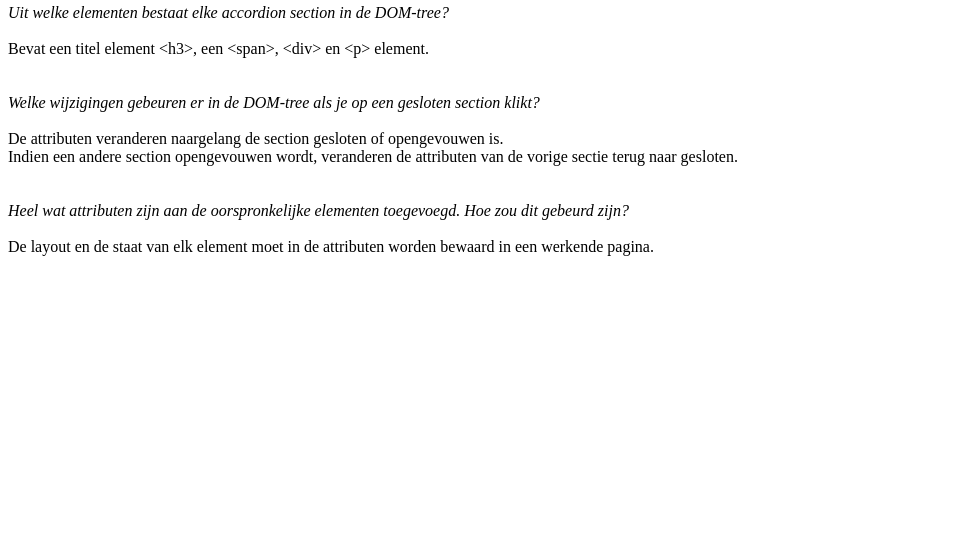
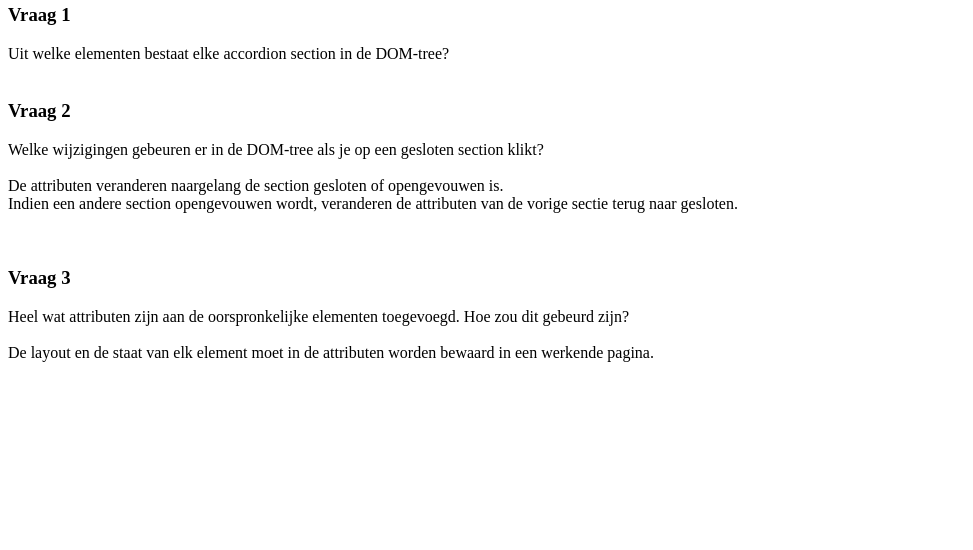
Before and after one commit to HanneGotelaere/webdevelopment, a plain HTML site: page labo_3/opdrachten_1_2_3.html in a window 1280 px wide. Shown: the part 250-800 px from the top of the page, without its empty margins (0-973 px from the left). Drawn offline with Linux system fonts and the light colour scheme.

Commit message:
initial commit

```diff
--- a/labo_3/opdrachten_1_2_3.html
+++ b/labo_3/opdrachten_1_2_3.html
@@ -20,7 +20,7 @@
             <h2>Opdracht 2</h2>
         </header>
         <p>
-            <br />
+            De voorbeeld headings.HTML pagina is een dynamische HTML-documenten. Want als je aanpassingen toevoegd zie je direct de verandering.<br />
         </p>
     </article>
     <article>
@@ -28,21 +28,30 @@
             <h2>Opdracht 3</h2>
         </header>
         <p>
-            <em>Uit welke elementen bestaat elke accordion section in de DOM-tree?</em><br />
+            <h3>Vraag 1</h3>
+            Uit welke elementen bestaat elke accordion section in de DOM-tree?<br />
             <br />
-            Bevat een titel element &lt;h3&gt;, een &lt;span&gt;, &lt;div&gt; en &lt;p&gt; element.<br />
-            <br />
-            <br />
-            <em>Welke wijzigingen gebeuren er in de DOM-tree als je op een gesloten section klikt?</em><br />
+
+            <h3>Vraag 2</h3>
+
+
+            Welke wijzigingen gebeuren er in de DOM-tree als je op een gesloten section klikt?<br />
             <br />
             De attributen veranderen naargelang de section gesloten of opengevouwen is.<br />
             Indien een andere section opengevouwen wordt, veranderen de attributen van de vorige sectie terug naar gesloten.<br />
             <br />
             <br />
-            <em> Heel wat attributen zijn aan de oorspronkelijke elementen toegevoegd. Hoe zou dit gebeurd zijn?</em><br />
+
+
+            <h3>Vraag 3</h3>
+
+
+
+            Heel wat attributen zijn aan de oorspronkelijke elementen toegevoegd. Hoe zou dit gebeurd zijn?<br />
             <br />
             De layout en de staat van elk element moet in de attributen worden bewaard in een werkende pagina.<br />
             <br />
+
         </p>
     </article>
 </div>
```
